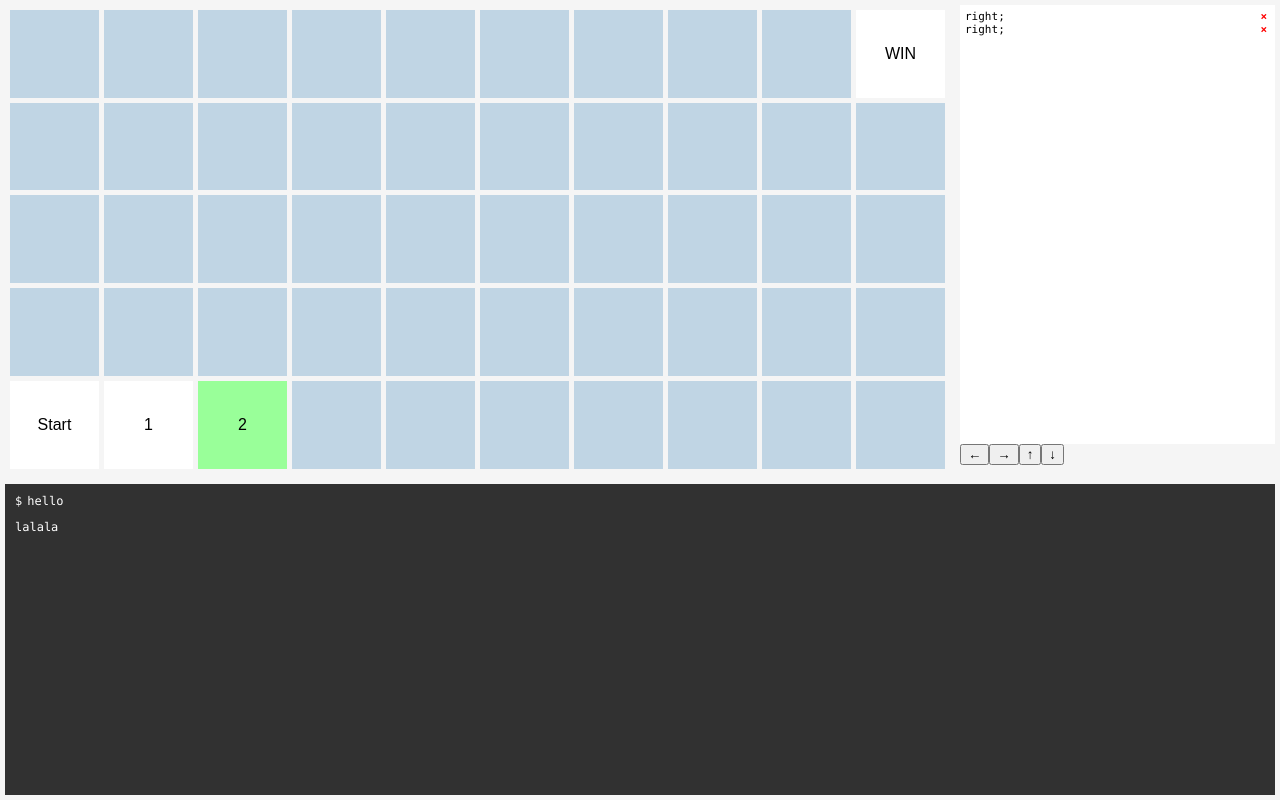
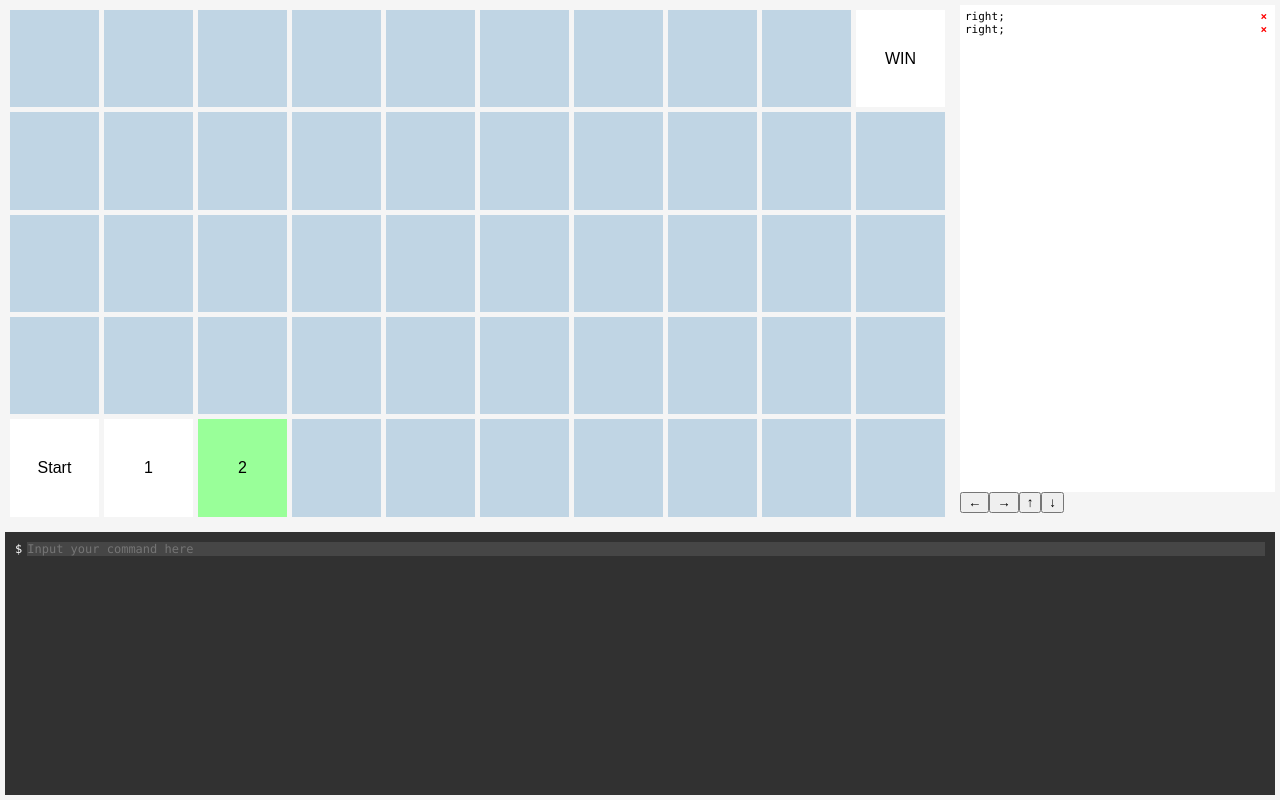
Before and after one commit to pswai/learn-git, a React (Create React App) app: page / in a window 1280 px wide. Built offline with nearby package versions, Linux system fonts and the light colour scheme.

Commit message:
add shell execution

```diff
--- a/package.json
+++ b/package.json
@@ -7,6 +7,8 @@
   },
   "dependencies": {
     "aphrodite": "^0.5.0",
+    "body-parser": "^1.15.2",
+    "express": "^4.14.0",
     "react": "^15.3.1",
     "react-dom": "^15.3.1"
   },
@@ -16,6 +18,7 @@
     "test": "react-scripts test --env=jsdom",
     "eject": "react-scripts eject"
   },
+  "proxy": "http://localhost:4001",
   "eslintConfig": {
     "extends": "./node_modules/react-scripts/config/eslint.js"
   }
--- a/src/App.js
+++ b/src/App.js
@@ -11,9 +11,11 @@ class App extends Component {
     super(props);
 
     this.updateCommand = this.updateCommand.bind(this);
+    this.executeShell = this.executeShell.bind(this);
 
     this.state = {
-      commands: ['right', 'right']
+      commands: ['right', 'right'],
+      terminalCommands: []
     };
   }
 
@@ -25,8 +27,28 @@ class App extends Component {
     this.setState(newState);
   }
 
+  executeShell(command) {
+    api
+      .executeShell(command)
+      .then(({stdout, stderr}) => {
+        let newTerminalCommands = this.state.terminalCommands.slice();
+        newTerminalCommands.push({
+          value: command,
+          isExecuted: true,
+          stdout,
+          stderr
+        });
+
+        let newState = Object.assign({}, this.state, {
+          terminalCommands: newTerminalCommands
+        });
+
+        this.setState(newState);
+      });
+  }
+
   render() {
-    const {commands} = this.state;
+    const {commands, terminalCommands} = this.state;
 
     return (
       <div className={css(styles.container)}>
@@ -41,7 +63,7 @@ class App extends Component {
 
         <div className={css(styles.bottomRow)}>
           <div className={css(styles.terminalContainer)}>
-            <Terminal/>
+            <Terminal commands={terminalCommands} executeShell={this.executeShell}/>
           </div>
         </div>
       </div>
@@ -68,7 +90,8 @@ const styles = StyleSheet.create({
   bottomRow: {
     display: 'flex',
     flexGrow: 1,
-    padding: '5px'
+    padding: '5px',
+    flexBasis: 0
   },
 
   boardColumn: {
--- a/src/Terminal.js
+++ b/src/Terminal.js
@@ -1,14 +1,46 @@
 import React, { Component } from 'react';
+import ReactDOM from 'react-dom';
 import { StyleSheet, css } from 'aphrodite';
 import TerminalInput from './TerminalInput';
 import TerminalOutput from './TerminalOutput';
 
 class Terminal extends Component {
+  constructor(props) {
+    super(props);
+
+    this.activeInput = null;
+
+    this.renderPreviousInputs = this.renderPreviousInputs.bind(this);
+  }
+
+  componentDidUpdate() {
+    if (this.activeInput) {
+      const node = ReactDOM.findDOMNode(this.activeInput);
+      if (node) {
+        node.scrollIntoView();
+      }
+    }
+  }
+
+  renderPreviousInputs() {
+    const {commands} = this.props;
+
+    return commands.map((command, i) => {
+      return (
+        <div key={i}>
+          <TerminalInput command={command.value} isExecuted={command.isExecuted}/>
+          {!!command.stdout ? <TerminalOutput text={command.stdout}/> : null}
+          {!!command.stderr ? <TerminalOutput text={command.stderr}/> : null}
+        </div>
+      );
+    });
+  }
+
   render() {
     return (
       <div className={css(styles.terminal)}>
-        <TerminalInput command="hello"/>
-        <TerminalOutput text="lalala"/>
+        {this.renderPreviousInputs()}
+        <TerminalInput ref={ref => this.activeInput = ref} onSubmit={this.props.executeShell}/>
       </div>
     );
   }
--- a/src/TerminalInput.js
+++ b/src/TerminalInput.js
@@ -2,6 +2,21 @@ import React, { Component } from 'react';
 import { StyleSheet, css } from 'aphrodite';
 
 class TerminalInput extends Component {
+  constructor(props) {
+    super(props);
+
+    this.handleKeyPress = this.handleKeyPress.bind(this);
+  }
+
+  handleKeyPress(e) {
+    // Handle Enter
+    if (e.which === 13 && !!e.target.value) {
+      this.props.onSubmit(e.target.value);
+
+      e.target.value = '';
+    }
+  }
+
   render() {
     const {command, isExecuted} = this.props;
     const inputProps = {};
@@ -19,10 +34,11 @@ class TerminalInput extends Component {
       <div className={css(styles.terminalInput)}>
         <div className={css(styles.inputIndicator)}>$</div>
         <input
+          {...inputProps}
           type="text"
-          className={css(styles.input)}
+          className={css(styles.input, !isExecuted && styles.activeInput)}
           placeholder="Input your command here"
-          {...inputProps}
+          onKeyPress={this.handleKeyPress}
         />
       </div>
     );
@@ -34,6 +50,10 @@ export default TerminalInput;
 const styles = StyleSheet.create({
   terminalInput: {
     display: 'flex'
+  },
+
+  activeInput: {
+    backgroundColor: 'rgba(255, 255, 255, 0.1)'
   },
 
   inputIndicator: {
--- a/src/lib/api.js
+++ b/src/lib/api.js
@@ -1,5 +1,13 @@
 export function executeShell(command) {
-  return new Promise((resolve, reject) => {
-    resolve('got it');
-  });
+  return fetch('/api/shell', {
+    method: 'post',
+    headers: {
+      'Accept': 'application/json',
+      'Content-Type': 'application/json'
+    },
+    body: JSON.stringify({
+      command: command
+    })
+  })
+    .then(response => response.json());
 }
```
Also changed, not shown: 1 other file (tests, documents, lock files or other folders).
